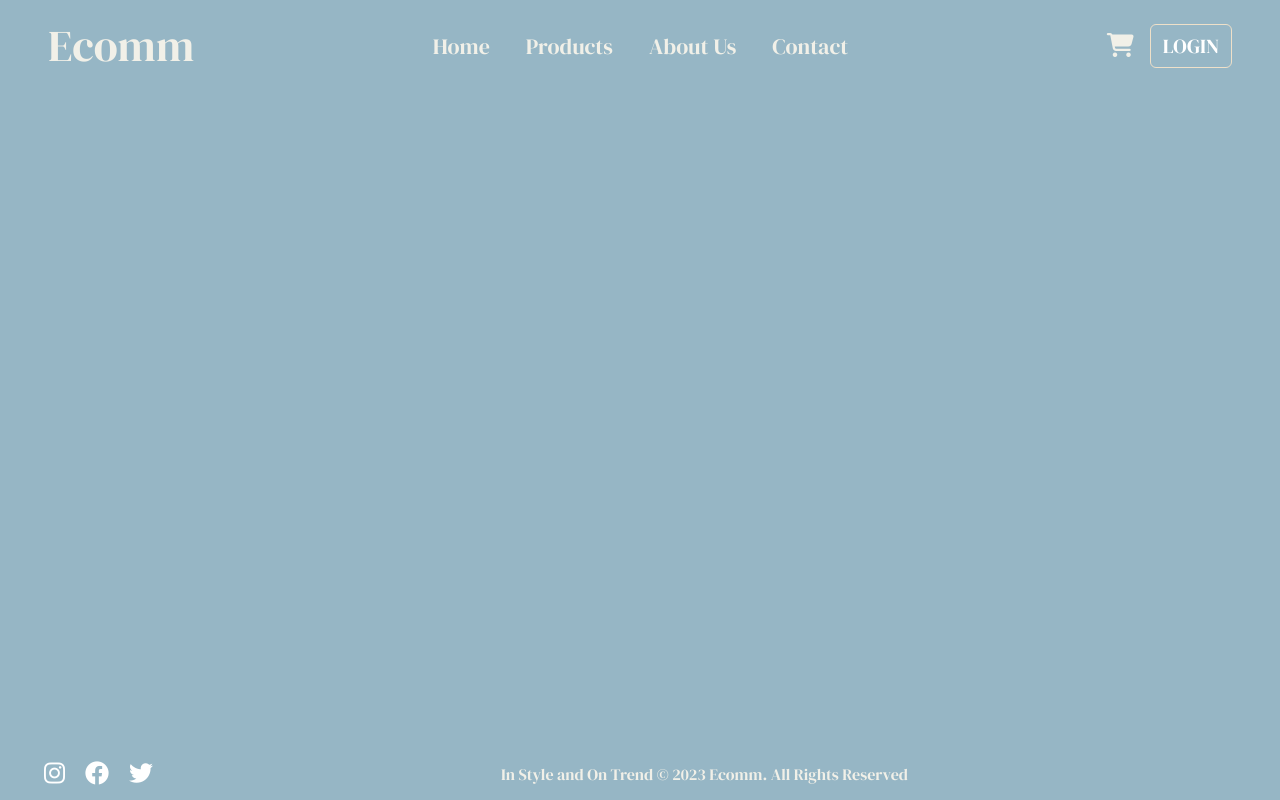
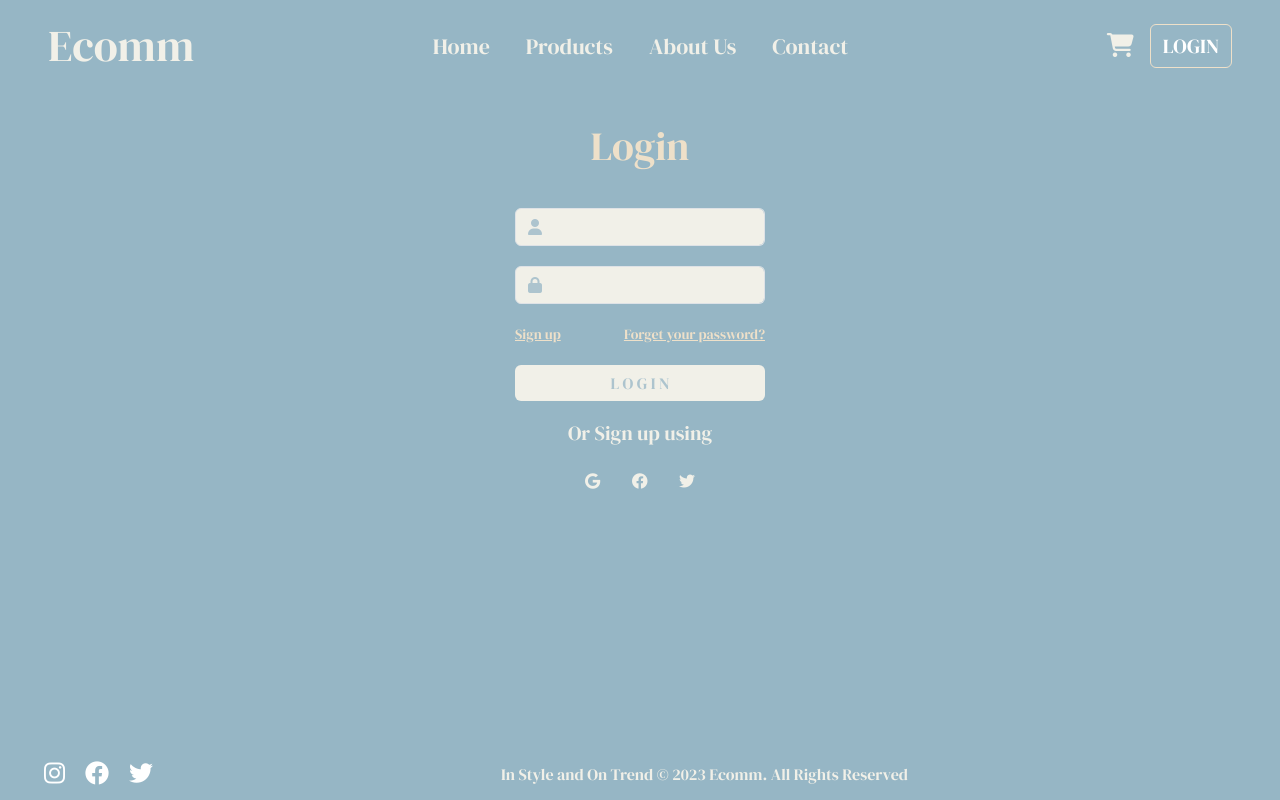
Before and after one commit to adinashby-vanier-college/transactional-web-project-MalekGhazal, a React (Create React App) app in the folder ecomm-project/: page / in a window 1280 px wide. Built offline with nearby package versions, Linux system fonts and the light colour scheme.

Commit message:
Add Login page

```diff
--- a/ecomm-project/src/App.js
+++ b/ecomm-project/src/App.js
@@ -2,12 +2,14 @@ import "bootstrap/dist/css/bootstrap.css";
 import "./App.css";
 import Header from "./components/Header/Header";
 import Footer from "./components/Footer/Footer";
+import Login from "./pages/Login/Login";
 
 function App() {
   return (
     <div>
-      <Header />
-      <Footer />
+      {/* <Header />
+      <Footer /> */}
+      <Login />
     </div>
   );
 }
--- /dev/null
+++ b/ecomm-project/src/pages/Login/Login.js
@@ -0,0 +1,80 @@
+import React from "react";
+import { useState } from "react";
+import Header from "../../components/Header/Header";
+import Footer from "../../components/Footer/Footer";
+import Container from "react-bootstrap/Container";
+import Button from "react-bootstrap/Button";
+import styles from "./Login.module.css";
+import Form from "react-bootstrap/Form";
+import InputGroup from "react-bootstrap/InputGroup";
+
+const Login = () => {
+  const [validated, setValidated] = useState(false);
+
+  const handleSubmit = (event) => {
+    const form = event.currentTarget;
+    if (form.checkValidity() === false) {
+      event.preventDefault();
+      event.stopPropagation();
+    }
+
+    setValidated(true);
+  };
+
+  return (
+    <>
+      <Header />
+      <Container fluid className="px-5">
+        <h1 className={styles.header}>Login</h1>
+
+        <div className={styles.signupform}>
+          <Form noValidate validated={validated} onSubmit={handleSubmit}>
+            <InputGroup className={styles.group}>
+              <InputGroup.Text id="basic-addon1" className={styles.icon}>
+                <i className="fa-solid fa-user"></i>
+              </InputGroup.Text>
+              <Form.Control
+                aria-label="Username"
+                aria-describedby="basic-addon1"
+                className={styles.input}
+              />
+            </InputGroup>
+
+            <InputGroup className={styles.group}>
+              <InputGroup.Text id="basic-addon1" className={styles.icon}>
+                <i className="fa-solid fa-lock"></i>
+              </InputGroup.Text>
+              <Form.Control
+                aria-label="Username"
+                aria-describedby="basic-addon1"
+                className={styles.input}
+              />
+            </InputGroup>
+
+            <div className={styles.textbox}>
+              <a className={styles.text}>Sign up</a>
+              <a className={styles.text}>Forget your password?</a>
+            </div>
+
+            <Button type="submit" className={styles.submit}>
+              L O G I N
+            </Button>
+          </Form>
+        </div>
+
+        <h5 className={styles.using}>Or Sign up using</h5>
+        <div className={styles.icons}>
+          <div className={styles.box}>
+            <i className="fa-brands fa-google"></i>
+            <i className="fab fa-facebook"></i>
+            <i className="fab fa-twitter"></i>
+          </div>
+        </div>
+      </Container>
+
+      <Footer />
+    </>
+  );
+};
+
+export default Login;
--- /dev/null
+++ b/ecomm-project/src/pages/Login/Login.module.css
@@ -0,0 +1,78 @@
+.header {
+    color: var(--primary-baige);
+    font: 20px;
+    text-align: center;
+    padding: 30px;
+}
+.container{
+    /* display: flex; */
+        justify-content: center;
+        align-items: center;
+        width:250px;
+}
+
+.using {
+    color: var(--secondary-baige);
+    padding: 20px 30px;
+    text-align: center;
+}
+
+.signupform{
+    display: flex;
+    justify-content: center;
+    align-items: center;
+}
+
+.submit{
+    background-color: var(--secondary-baige);
+    color: var(--secondary-blue);
+    border: 0;
+    width: 250px;
+    text-align: center;
+    margin-top: 20px;
+}
+.submit:hover{
+    background-color: var(--secondary-blue);
+        color: var(--primary-baige);
+}
+
+.group{
+    margin-bottom: 20px;
+    width: 250px;;
+    padding-bottom: 0;
+}
+
+.icon{
+    background-color: var(--secondary-baige);
+    color:var(--secondary-blue);
+}
+.icons{
+    display: flex;
+    justify-content: center;
+    align-items: center;
+    color: var(--secondary-baige);
+}
+.textbox{
+    display: flex;
+    justify-content: space-between;
+    align-items: center;
+    margin-top: 0;
+
+}
+.text{
+    padding-top: 0;
+    color: var(--primary-baige);
+    font-size: 14px;
+
+}
+.input{
+    background-color: var(--secondary-baige);
+    border-left: 0;
+}
+
+.box{
+    width:250px;
+    display: flex;
+    justify-content: space-between;
+    padding: 0 70px;
+}
```
